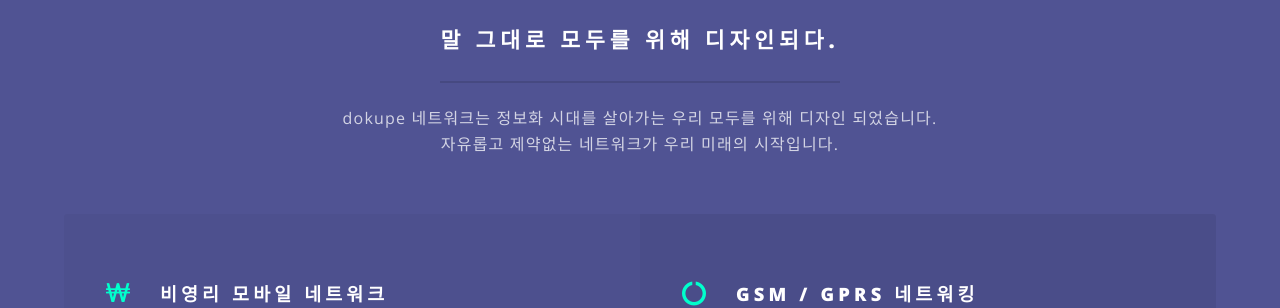
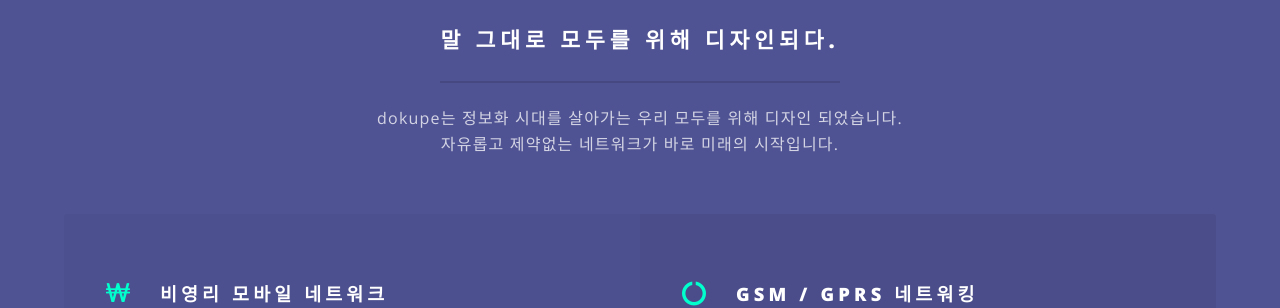
Before and after one commit to kycfeel/dokupe, a Jekyll site: the page built from index.html, in a window 1280 px wide and 900 px high, scrolled down 2158 px. Shown: the part 153-461 px from the top of the window. Built offline with Jekyll 4.4.1, drawn with Linux system fonts in a browser that asks for light colours; some of the changed text lies outside the part shown.

Commit message:
일부 내용 보충.

```diff
--- a/_config.yml
+++ b/_config.yml
@@ -3,7 +3,7 @@
 
 # Site settings
 title: dokupe
-description: 스스로 구축하는 모바일 네트워크 프로젝트.
+description: 모두를 위한 모바일 네트워크.
 owner: Yechan Kim (kycfeel) # or company name
 first_published: 2017 # if migrating another site, the year of your first publish
 email: kycfeel@gmail.com
--- a/index.html
+++ b/index.html
@@ -60,8 +60,8 @@
 						<div class="inner">
 							<header class="major">
 								<h2>말 그대로 모두를 위해 디자인되다.</h2>
-								<p>dokupe 네트워크는 정보화 시대를 살아가는 우리 모두를 위해 디자인 되었습니다.<br />
-								자유롭고 제약없는 네트워크가 우리 미래의 시작입니다.</p>
+								<p>dokupe는 정보화 시대를 살아가는 우리 모두를 위해 디자인 되었습니다.<br />
+								자유롭고 제약없는 네트워크가 바로 미래의 시작입니다.</p>
 							</header>
 							<ul class="features">
 								<li class="icon fa-won">
```
Also changed, not shown: other parts of index.html (+1 -1 lines).
